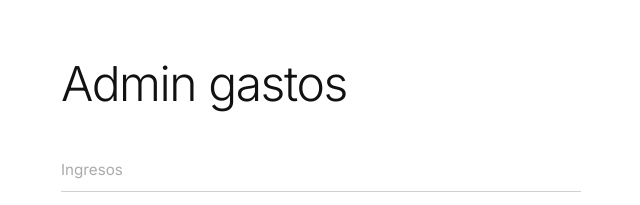
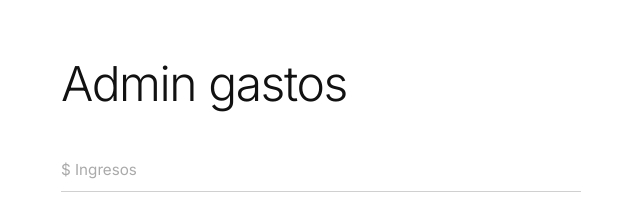
Before and after one commit to davidProfe-git/finanzas-prognube, a plain HTML site: page frontend/index.html in a window 1280 px wide. Shown: the top 205 px of the page, 319-959 px from the left. Drawn offline with Linux system fonts and the light colour scheme.

```diff
--- a/frontend/index.html
+++ b/frontend/index.html
@@ -1,12 +1,14 @@
 <!DOCTYPE html>
 <html lang="es">
+
 <head>
     <meta charset="UTF-8" />
-  <meta name="viewport" content="width=device-width, initial-scale=1.0"/>
+    <meta name="viewport" content="width=device-width, initial-scale=1.0" />
     <title>Admin Gastos</title>
     <link rel="stylesheet" href="css/style.css" />
-  <link href="https://fonts.googleapis.com/css2?family=Inter:wght@300;400;500&display=swap" rel="stylesheet"/>
+    <link href="https://fonts.googleapis.com/css2?family=Inter:wght@300;400;500&display=swap" rel="stylesheet" />
 </head>
+
 <body>
 
     <div id="contenedor">
@@ -16,14 +18,7 @@
         <div id="formulario">
 
             <div class="campo">
-        <input
-          type="number"
-          id="monto"
-          class="entrada"
-          placeholder="Ingresos"
-          min="0"
-          step="0.01"
-        />
+                <input type="number" id="monto" class="entrada" placeholder="$ Ingresos" min="0" step="0.01" />
             </div>
 
             <div class="campo">
@@ -41,16 +36,12 @@
             </div>
 
             <div class="campo">
-        <input
-          type="date"
-          id="fecha"
-          class="entrada"
-        />
+                <input type="date" id="fecha" class="entrada" />
             </div>
 
             <div id="grupo-botones">
                 <button id="boton-ingresos" class="boton boton-ingreso">Ingresos</button>
-        <button id="boton-gastos"   class="boton boton-gasto">gastos</button>
+                <button id="boton-gastos" class="boton boton-gasto">gastos</button>
             </div>
 
         </div>
@@ -58,4 +49,5 @@
     </div>
 
 </body>
+
 </html>
```
Also changed, not shown: backend/package.json (added, +16 -0 lines), 2 other files. Lines whose indentation alone changed are shown as unchanged.
